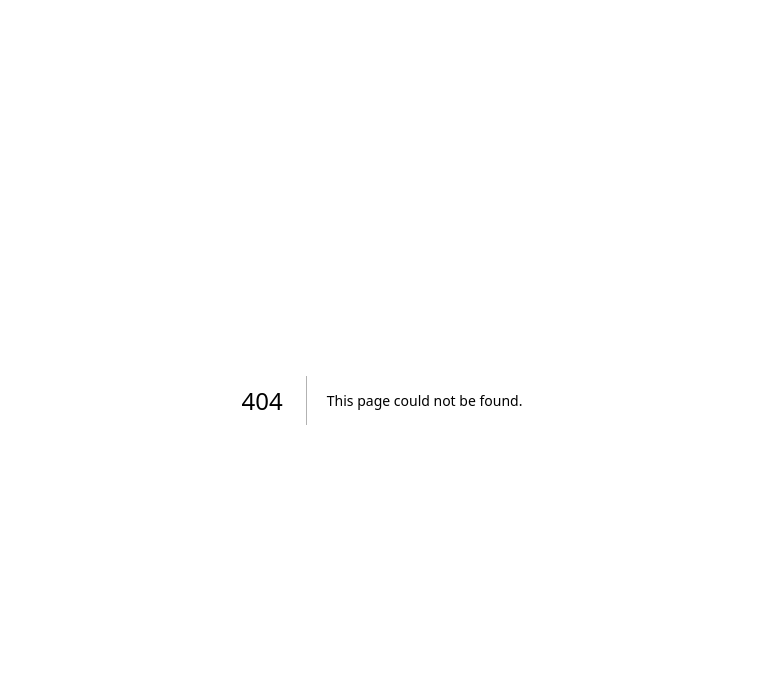
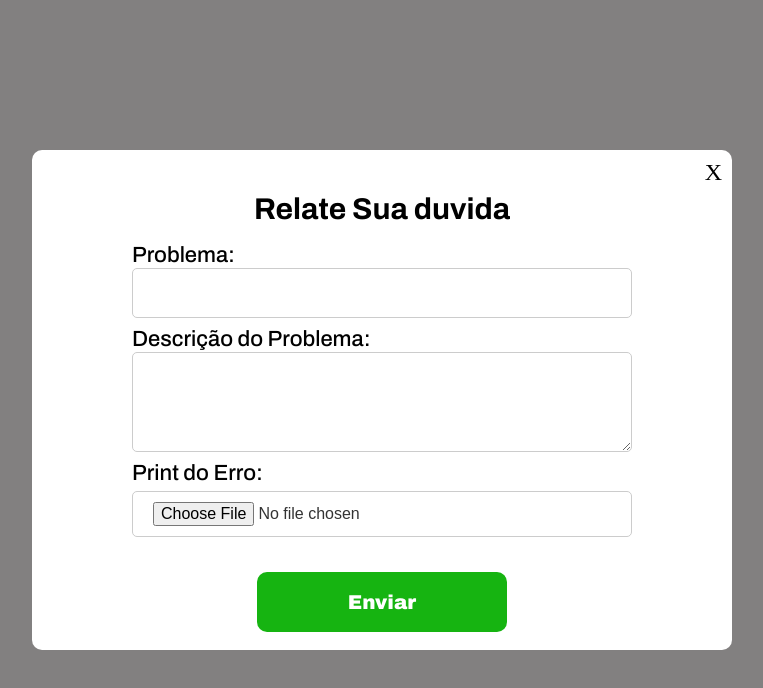
Before and after one commit to EVCG/Lifepipe, a Next.js app: page /home/components/pop-up-support in a window 1280 px wide. Before the commit this address had no page. Shown: the top 688 px of the page, without its empty margins (258-1021 px from the left). Built offline with nearby package versions, Linux system fonts and the light colour scheme.

Commit message:
Cards e popUp

```diff
--- a/src/components/SideBar/SideBar.js
+++ b/src/components/SideBar/SideBar.js
@@ -16,7 +16,7 @@ export default function SideBar() {
 
       <div className={styles.contentLogoCompany}>
       <Image src={PerfilEmpresa} width={75} height={75} alt='iamgem de perfil' className={styles.ImageLogoSideBar}/>
-        <p className={styles.titleCompany}>Ecolife</p>
+        <p className={styles.titleCompany}>Enterprise </p>
       </div>
       <div className={styles.LineSideBar}/>
 
--- /dev/null
+++ b/src/pages/home/components/pop-up-support/index.js
@@ -0,0 +1,31 @@
+import styles from './pop-up.module.css';
+import { useRouter } from 'next/router';
+
+
+export default function PopUpSupport({ setPopUp }) {
+  const router = useRouter();
+
+  return (
+    <div className={styles.popUpContainer}>
+      <div className={styles.popUpoContant}>
+        <div className={styles.ExitPopUpSupport}onClick={() => setPopUp(false)}>X</div>
+
+        <form className={styles.ContainerFormPopUp}>
+          <h1 className={styles.TitlePopUpSuppor}>Relate Sua duvida</h1>
+
+          <div className={styles.ContainerInputsPopUp}>
+            <label className={styles.labelPopUpSupport}>Problema:</label>
+            <input type='text' className={styles.InputPopUpSuppor} />
+            <label className={styles.labelPopUpSupport}>Descrição do Problema:</label>
+            <textarea  type='text' className={styles.InputPopUpSuppor} />
+            <label className={styles.labelPopUpSupport}>Print do Erro:</label>
+            <input type="file"  className={styles.InputImagePopUp}/>
+          </div>
+
+          <button className={styles.ButtonPopUpSuppor} type='submit' onClick={(e) => {e.preventDefault(); }}>Enviar</button>
+        </form>
+
+      </div>
+    </div>
+  );
+}
--- /dev/null
+++ b/src/pages/home/components/pop-up-support/pop-up.module.css
@@ -0,0 +1,99 @@
+.popUpContainer{
+    display: flex;
+    align-items: center;
+    justify-content: center;
+    position: fixed;
+    background-color: rgba(80, 78, 78, 0.712);
+    height: 100vh;
+    width: 100vw;
+    bottom: 0%;
+    z-index: 10;
+}
+
+.popUpoContant{
+    width: 700px;
+    height: 500px;
+    background-color: #fff;
+    border-radius: 10px;
+}
+
+.ExitPopUpSupport{
+    font-size: 24px;
+    text-align: end;
+    margin: 10px;
+    cursor: pointer;
+}
+
+.ContainerFormPopUp{
+    display: flex;
+    flex-direction: column;
+    align-items: center;
+}
+
+.TitlePopUpSuppor{
+    font-family: "archivo";
+    font-size: 30px;
+    text-align: center;
+    font-weight: 700;
+    margin-bottom: 20px;
+}
+
+.ContainerInputsPopUp{
+    display: flex;
+    flex-direction: column;
+}
+
+.labelPopUpSupport{
+    font-size: 22px;
+    font-family: "archivo";
+    margin-bottom: 2px;
+    font-weight: 500;
+}
+.InputPopUpSuppor {
+    width: 500px;
+    height: 100px;
+    outline: none;
+    border: 1px solid #ccc;
+    font-size: 22px;
+    margin-bottom: 10px;
+    color: #707070;
+    border-radius: 5px;
+ }
+
+ .InputPopUpSuppor:nth-child(2) {
+    width: 500px;
+    height: 50px;
+    border-radius: 5px;
+}
+
+.InputImagePopUp {
+    margin-bottom: 35px;
+    margin-top: 5px;
+    cursor: pointer;
+    padding: 10px 20px;
+    border: 1px solid #ccc;
+    border-radius: 5px;
+    font-size: 16px;
+    color: #333;
+    transition: background-color 0.3s, color 0.3s;
+
+    &:hover {
+        background-color: #e8e8e8;
+        color: #000;
+    }
+}
+
+.ButtonPopUpSuppor{
+    background-color: #16b411;
+    color: #fff;
+    border-radius: 10px;
+    width: 250px;
+    height: 60px;
+    border: none;
+    font-family: "archivo black";
+    font-size: 20px;
+
+    &:hover {
+        background-color: #0ad103;
+    }
+}
```
Also changed, not shown: src/pages/home/components/pop-up-new-card/index.js (added, +30 -0 lines), src/pages/home/components/pop-up-new-card/pop-up-new-card.module.css (added, +79 -0 lines), src/pages/home/index.js (+19 -13 lines), src/pages/index.js (+9 -3 lines).
